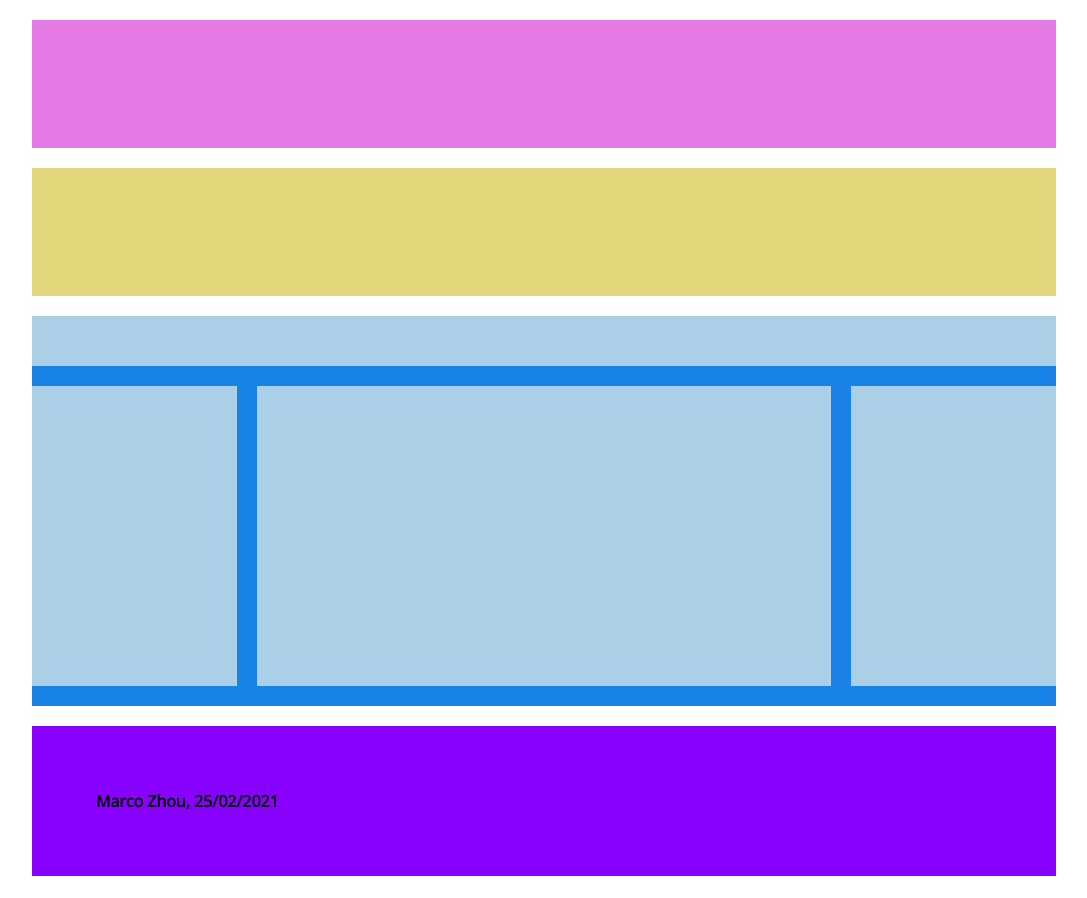
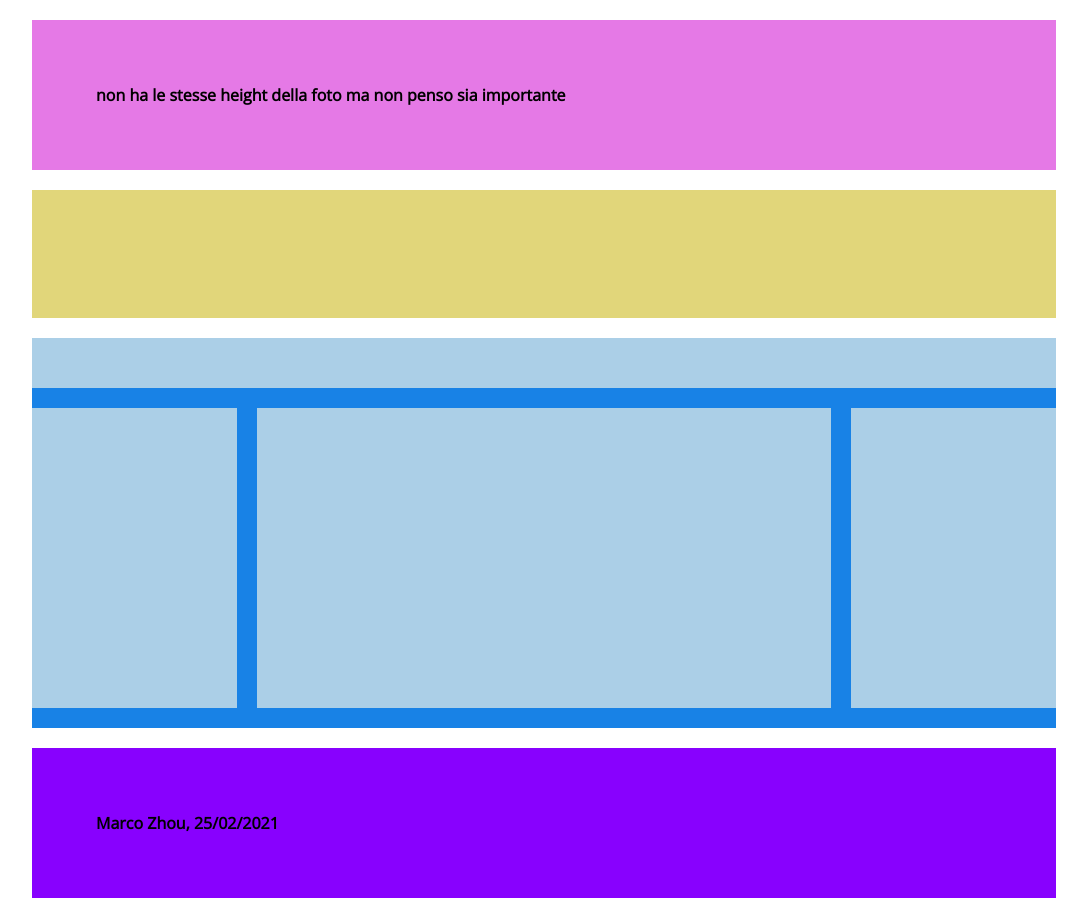
Before and after one commit to PanoramaView/htmlcss-struttura-wp, a plain HTML site: page index.html in a window 1280 px wide. Shown: the whole page, without its empty margins (96-1183 px from the left). Before the commit the page ends 876 px from the top, so only its background shows below. Drawn offline with nearby package versions, Linux system fonts and the light colour scheme.

Commit message:
finito con commento

```diff
--- a/index.html
+++ b/index.html
@@ -8,8 +8,7 @@
 
     </head>
     <body>
-        <header>
-
+        <header>non ha le stesse height della foto ma non penso sia importante
         </header>
 
         <nav>
```
